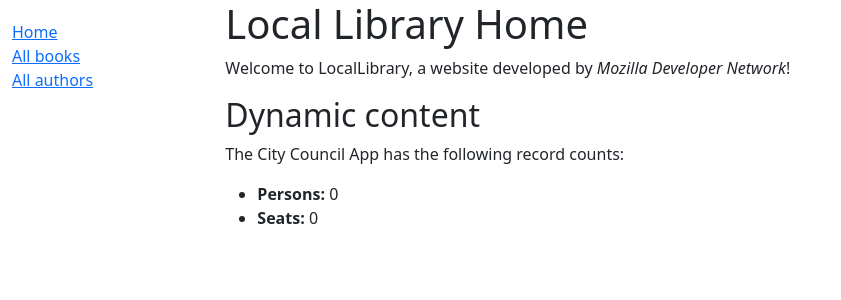
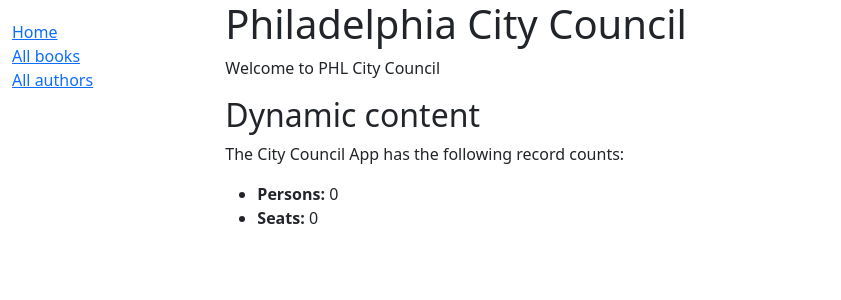
Before and after one commit to maneesha/phlcitycouncil, a Django app: page /phlcitycouncil/ in a window 1280 px wide. Shown: the top 300 px of the page, without its empty margins (0-841 px from the left). Run offline with Django 4.2, Linux system fonts and the light colour scheme; data that the repository does not hold is empty.

Commit message:
update some headings on webpages

```diff
--- a/phlcitycouncil/templates/base_generic.html
+++ b/phlcitycouncil/templates/base_generic.html
@@ -1,7 +1,7 @@
 <!DOCTYPE html>
 <html lang="en">
 <head>
-  {% block title %}<title>Local Library</title>{% endblock %}
+  {% block title %}<title>PHL City Council</title>{% endblock %}
   <meta charset="utf-8">
   <meta name="viewport" content="width=device-width, initial-scale=1">
   <link href="https://cdn.jsdelivr.net/npm/bootstrap@5.1.3/dist/css/bootstrap.min.css" rel="stylesheet" integrity="sha384-1BmE4kWBq78iYhFldvKuhfTAU6auU8tT94WrHftjDbrCEXSU1oBoqyl2QvZ6jIW3" crossorigin="anonymous">
--- a/phlcitycouncil/templates/index.html
+++ b/phlcitycouncil/templates/index.html
@@ -1,8 +1,8 @@
 {% extends "base_generic.html" %}
 
 {% block content %}
-  <h1>Local Library Home</h1>
-  <p>Welcome to LocalLibrary, a website developed by <em>Mozilla Developer Network</em>!</p>
+  <h1>Philadelphia City Council</h1>
+  <p>Welcome to PHL City Council</p>
   <h2>Dynamic content</h2>
   <p>The City Council App has the following record counts:</p>
   <ul>
```
